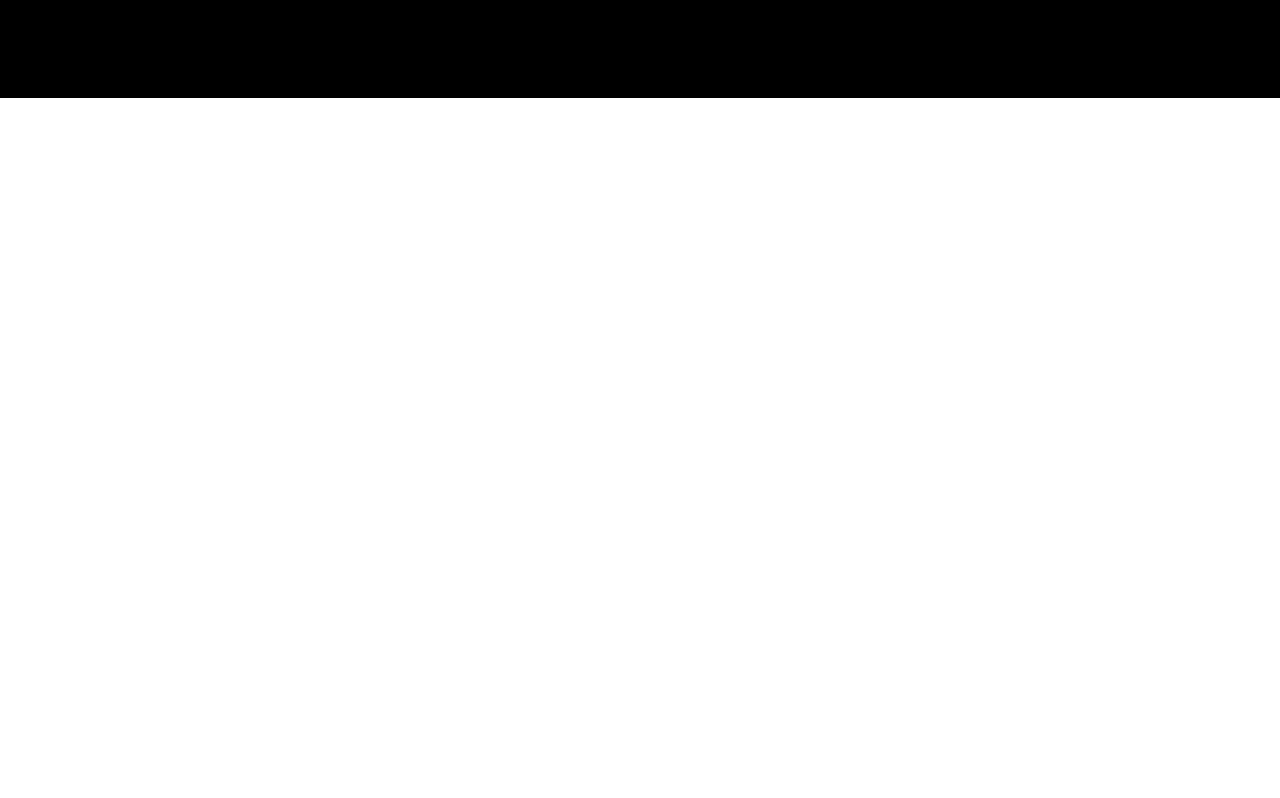
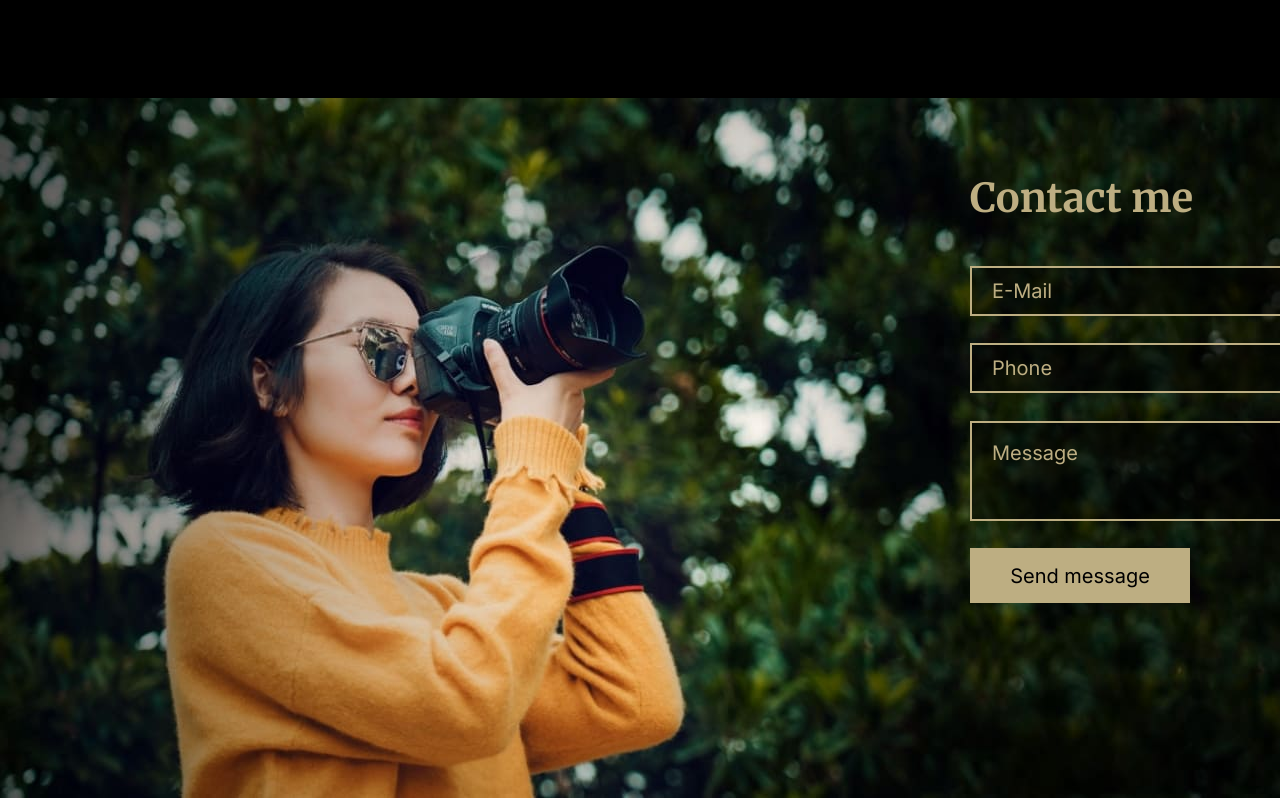
Before and after one commit to lickoneyou/Portfolio, a React (Create React App) app in the folder portfolio/: page / in a window 1280 px wide. Shown: the part 4586-5384 px from the top of the page. Before the commit the page ends 4684 px from the top, so only its background shows below. Built offline with nearby package versions, Linux system fonts and the light colour scheme.

Commit message:
add contacts component

```diff
--- /dev/null
+++ b/portfolio/src/Components/Main/Contacts/Contacts.jsx
@@ -0,0 +1,22 @@
+import React from "react";
+import styles from "./Contacts.module.css";
+import Btn from "../../Btn/Btn";
+
+const Contacts = ({ language }) => {
+  return (
+    <section
+      className={styles.contacts}
+      style={{ backgroundImage: "url(./assets/img/contacts.jpg)" }}
+    >
+      <div className={styles.contactsWrapper}>
+        <h2>{language["contact-me"]}</h2>
+        <input type="email" placeholder={language["e-mail"]} />
+        <input type="tel" placeholder={language["phone"]} />
+        <textarea placeholder={language["message"]}></textarea>
+        <Btn title={language["send-message"]} bg={true} />
+      </div>
+    </section>
+  );
+};
+
+export default Contacts;
--- /dev/null
+++ b/portfolio/src/Components/Main/Contacts/Contacts.module.css
@@ -0,0 +1,56 @@
+.contacts {
+  width: 1440px;
+  padding: 60px 20px 195px 970px;
+}
+
+.contactsWrapper {
+  width: 450px;
+  height: 445px;
+  display: flex;
+  flex-direction: column;
+  justify-content: space-between;
+}
+
+.contactsWrapper h2 {
+  color: #bdae82;
+  font-size: 40px;
+  line-height: 80px;
+}
+
+.contactsWrapper input {
+  border: 2px solid #bdae82;
+  background: rgba(0, 0, 0, 0.5);
+  width: 450px;
+  height: 50px;
+  padding: 10px 20px;
+
+  color: #bdae82;
+  font-family: Inter;
+  font-size: 20px;
+  font-weight: 400;
+  line-height: 40px;
+}
+
+.contactsWrapper textarea {
+  border: 2px solid #bdae82;
+  background: rgba(0, 0, 0, 0.5);
+  width: 100%;
+  height: 100px;
+  resize: none;
+  padding: 10px 20px;
+
+  color: #bdae82;
+  font-family: Inter;
+  font-size: 20px;
+  font-weight: 400;
+  line-height: 40px;
+}
+
+.contactsWrapper input::placeholder,
+.contactsWrapper textarea::placeholder {
+  color: #bdae82;
+  font-family: Inter;
+  font-size: 20px;
+  font-weight: 400;
+  line-height: 40px;
+}
--- a/portfolio/src/Components/Main/Main.jsx
+++ b/portfolio/src/Components/Main/Main.jsx
@@ -3,6 +3,7 @@ import Skills from "./Skills/Skills";
 import Portfolio from "./Portfolio/Portfolio";
 import Video from "./Video/Video";
 import Price from "./Price/Price";
+import Contacts from "./Contacts/Contacts";
 
 const Main = ({ language }) => {
   return (
@@ -11,6 +12,7 @@ const Main = ({ language }) => {
       <Portfolio language={language} />
       <Video language={language} />
       <Price language={language} />
+      <Contacts language={language} />
     </main>
   );
 };
--- a/portfolio/src/translate.js
+++ b/portfolio/src/translate.js
@@ -43,6 +43,9 @@ const translate = {
     'price-description-3-span-5': 'Make up, visage, hairstyle',
     'order': 'Order shooting',
     'contact-me': 'Contact me',
+    'e-mail': 'E-Mail',
+    'phone': 'Phone',
+    'message': 'Message',
     'send-message': 'Send message'
   },
   'ru': {
@@ -89,6 +92,9 @@ const translate = {
     'price-description-3-span-5': 'Макияж, визаж, прическа',
     'order': 'Заказать съемку',
     'contact-me': 'Свяжитесь со мной',
+    'e-mail': 'Электронная почта',
+    'phone': 'Телефон',
+    'message': 'Сообщение',
     'send-message': 'Отправить'
   }
 }
```
Also changed, not shown: portfolio/public/assets/img/contacts.jpg (added).
